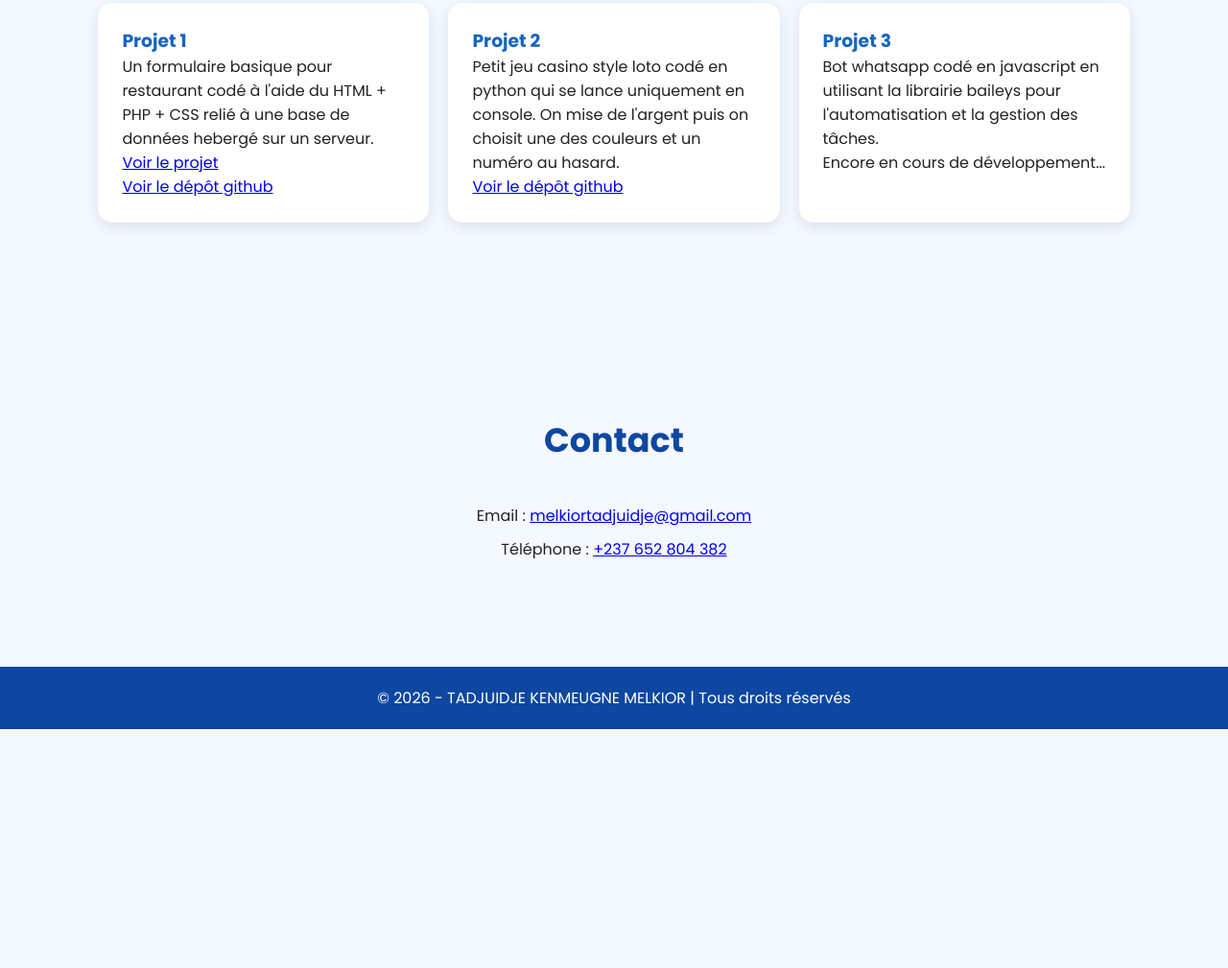
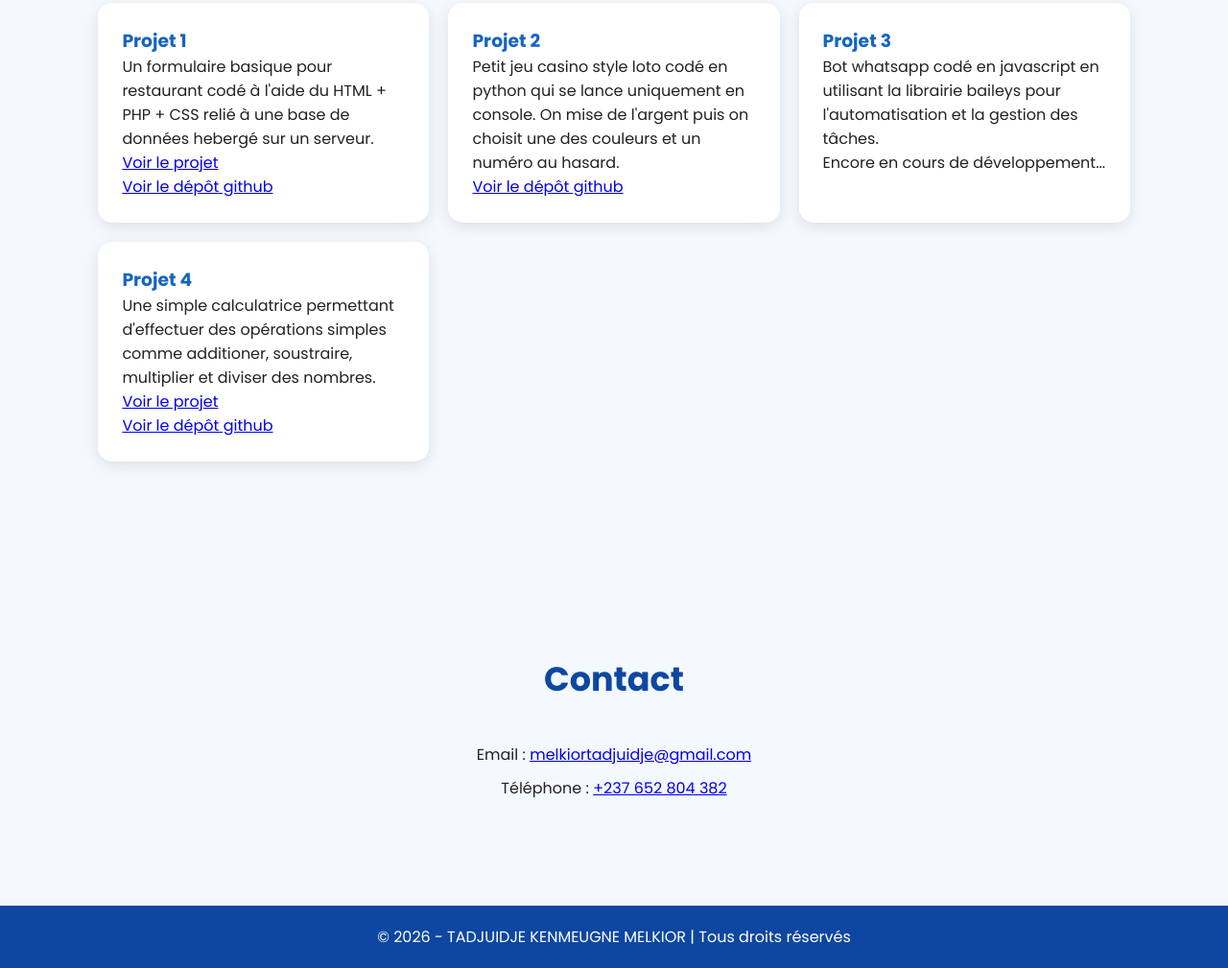
Before and after one commit to melkiortadjuidje-design/Portfolio, a plain HTML site: page index.html in a window 1280 px wide. Shown: the part 2050-3059 px from the top of the page at 96% size. Before the commit the page ends 2810 px from the top, so only its background shows below. Drawn offline with Linux system fonts and the light colour scheme.

Commit message:
Update index.html with new project details
Added a new project section with a simple calculator project.

```diff
--- a/index.html
+++ b/index.html
@@ -134,6 +134,13 @@
             <p>Bot whatsapp codé en javascript en utilisant la librairie baileys pour l'automatisation et la gestion des tâches.</p> Encore en cours de développement...
         </div>
 
+        <div class="project-card">
+            <h3>Projet 4</h3>
+            <p>Une simple calculatrice permettant d'effectuer des opérations simples comme additioner, soustraire, multiplier et diviser des nombres.</p>
+            <a href="calculatrice-md.vercel.app">Voir le projet</a><br>
+            <a href="https://github.com/melkiortadjuidje-design/Calculatrice">Voir le dépôt github</a>
+        </div>
+
     </div>
 
 </section>
```
